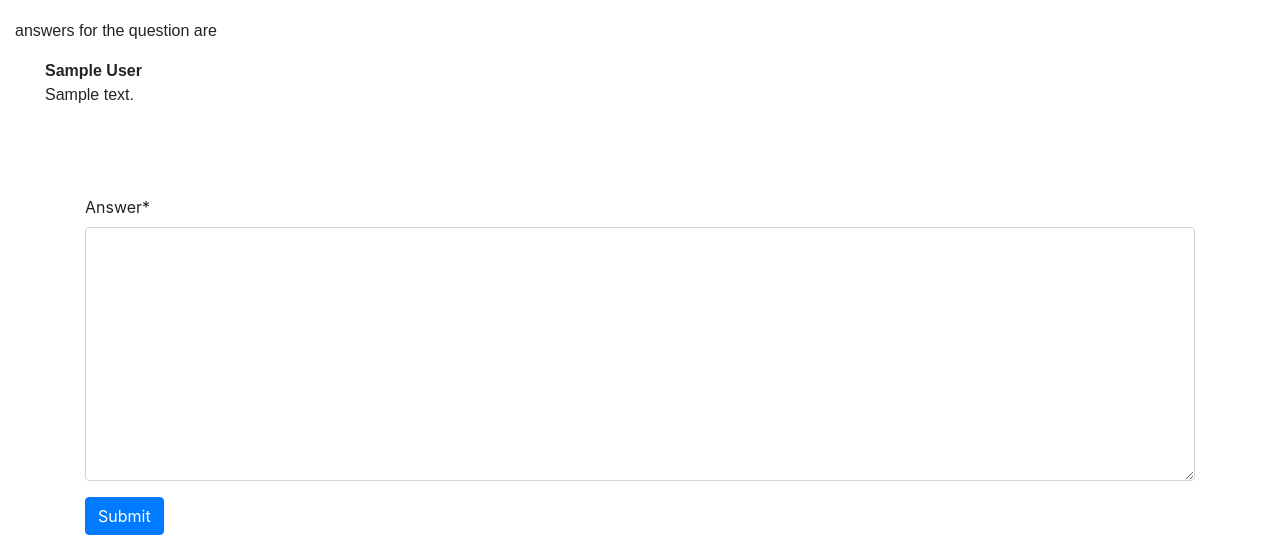
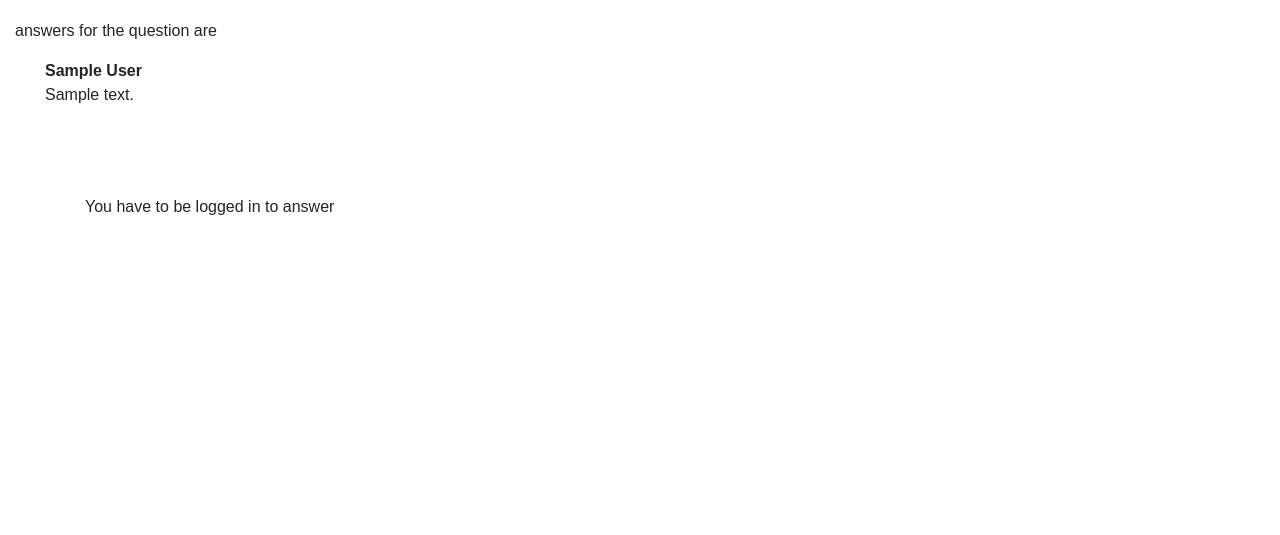
Before and after one commit to ravinduf/Forum, a Django app: page /question/1 in a window 1280 px wide. Shown: the part 347-882 px from the top of the page. After the commit the page ends 562 px from the top, so only its background shows below. Run offline with Django 3.2, Linux system fonts and the light colour scheme; tables that the repository leaves empty hold one stand-in row (values such as "Sample post"); some libraries are stand-ins or nearby versions; some web fonts are replaced.

Commit message:
made sure that only logged in users can answer

```diff
--- a/forum/templates/forum/question_page.html
+++ b/forum/templates/forum/question_page.html
@@ -60,6 +60,7 @@
  <br>
  <br>
  <br>
+{% if user.is_authenticated %}
 <div class = "container">
     <form method = "POST" >{% csrf_token %}
         {{ form.answer|as_crispy_field }}
@@ -67,4 +68,9 @@
         <button class = "btn btn-primary" type = "submit">Submit</button>
     </form>
 </div>
+{% else%}
+<div class = "container">
+    <p>You have to be logged in to answer</p>
+</div>
+{% endif %}
 {% endblock %}
```
